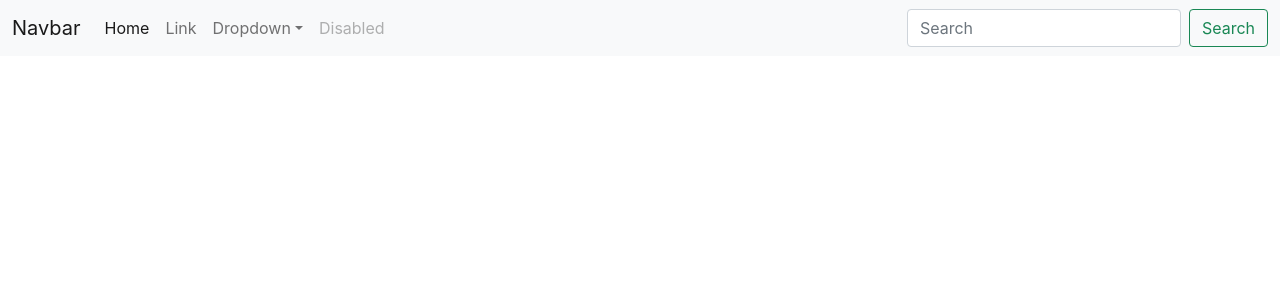
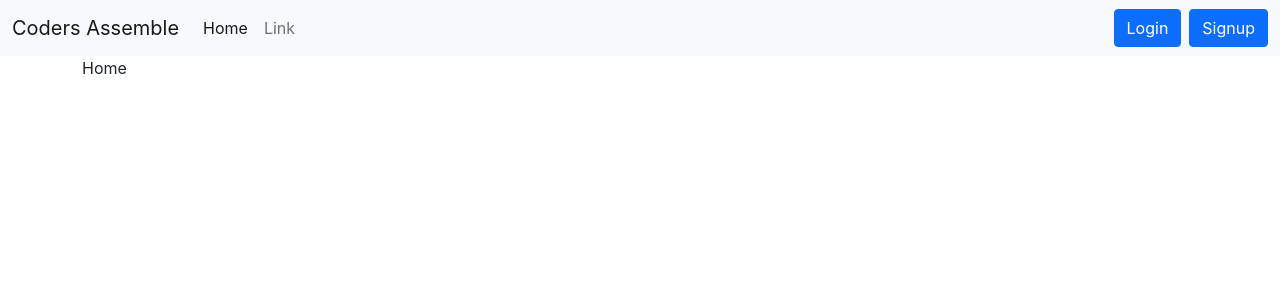
Before and after one commit to kapoor-rajat16/our-awesome-project, a React (Create React App) app: page / in a window 1280 px wide. Shown: the top 300 px of the page. Built offline with nearby package versions, Linux system fonts and the light colour scheme; the HTML template or start-up script is replaced by a standard one.

Commit message:
Empty Components created with navbar

```diff
--- a/src/App.js
+++ b/src/App.js
@@ -1,10 +1,29 @@
 import './App.css';
 import Navbar from './components/Navbar';
+import Login from './components/Login';
+import Signup from './components/Signup';
+import Home from './components/Home';
+import Profile from './components/Profile';
+import {
+  BrowserRouter,
+  Routes,
+  Route
+} from "react-router-dom";
 
 function App() {
   return (
     <>
-      <Navbar/>
+      <BrowserRouter>
+          <Navbar />
+          <div className="container">
+            <Routes>
+              <Route path="/" element={<Home />} />
+              <Route exact path="/profile" element={<Profile/>} />
+              <Route exact path="/login" element={<Login/>} />
+              <Route exact path="/signup" element={<Signup/>} />
+            </Routes>
+          </div>
+        </BrowserRouter>
     </>
   );
 }
--- /dev/null
+++ b/src/components/Home.js
@@ -0,0 +1,9 @@
+import React from 'react'
+
+function Home() {
+  return (
+    <div>Home</div>
+  )
+}
+
+export default Home
--- a/src/components/Login.js
+++ b/src/components/Login.js
@@ -0,0 +1,9 @@
+import React from 'react'
+
+function Login() {
+  return (
+    <div>Login</div>
+  )
+}
+
+export default Login
--- a/src/components/Navbar.js
+++ b/src/components/Navbar.js
@@ -3,45 +3,29 @@ import { Link, useLocation } from 'react-router-dom'
 
 export default function Navbar() {
 
-    // let location = useLocation();
-    // useEffect(() => {
-    //     // console.log(location.pathname);
-    // }, [location]);
+    let location = useLocation();
+    useEffect(() => {
+        // console.log(location.pathname);
+    }, [location]);
 
     return (
         <nav className="navbar navbar-expand-lg navbar-light bg-light">
             <div className="container-fluid">
-                <a className="navbar-brand" href="#">Navbar</a>
+                <Link className="navbar-brand" to="/">Coders Assemble</Link>
                 <button className="navbar-toggler" type="button" data-bs-toggle="collapse" data-bs-target="#navbarSupportedContent" aria-controls="navbarSupportedContent" aria-expanded="false" aria-label="Toggle navigation">
                     <span className="navbar-toggler-icon"></span>
                 </button>
                 <div className="collapse navbar-collapse" id="navbarSupportedContent">
                     <ul className="navbar-nav me-auto mb-2 mb-lg-0">
                         <li className="nav-item">
-                            <a className="nav-link active" aria-current="page" href="#">Home</a>
+                            <Link className={`nav-link ${location.pathname ==="/"? "active" : ""}`} aria-current="page" to="/">Home</Link>
                         </li>
                         <li className="nav-item">
-                            <a className="nav-link" href="#">Link</a>
-                        </li>
-                        <li className="nav-item dropdown">
-                            <a className="nav-link dropdown-toggle" href="#" id="navbarDropdown" role="button" data-bs-toggle="dropdown" aria-expanded="false">
-                                Dropdown
-                            </a>
-                            <ul className="dropdown-menu" aria-labelledby="navbarDropdown">
-                                <li><a className="dropdown-item" href="#">Action</a></li>
-                                <li><a className="dropdown-item" href="#">Another action</a></li>
-                                <li><hr className="dropdown-divider" /></li>
-                                <li><a className="dropdown-item" href="#">Something else here</a></li>
-                            </ul>
-                        </li>
-                        <li className="nav-item">
-                            <a className="nav-link disabled">Disabled</a>
+                            <Link className={`nav-link ${location.pathname ==="/profile"? "active" : ""}`} to="/profile">Link</Link>
                         </li>
                     </ul>
-                    <form className="d-flex">
-                        <input className="form-control me-2" type="search" placeholder="Search" aria-label="Search" />
-                        <button className="btn btn-outline-success" type="submit">Search</button>
-                    </form>
+                    <Link className='btn btn-primary mx-2' to='/login' type='button'>Login</Link>
+                    <Link className='btn btn-primary' to='/signup' type='button'>Signup</Link>
                 </div>
             </div>
         </nav>
--- /dev/null
+++ b/src/components/Profile.js
@@ -0,0 +1,9 @@
+import React from 'react'
+
+function Profile() {
+  return (
+    <div>Profile</div>
+  )
+}
+
+export default Profile
--- a/src/components/Signup.js
+++ b/src/components/Signup.js
@@ -0,0 +1,9 @@
+import React from 'react'
+
+function Signup() {
+  return (
+    <div>Signup</div>
+  )
+}
+
+export default Signup
```
